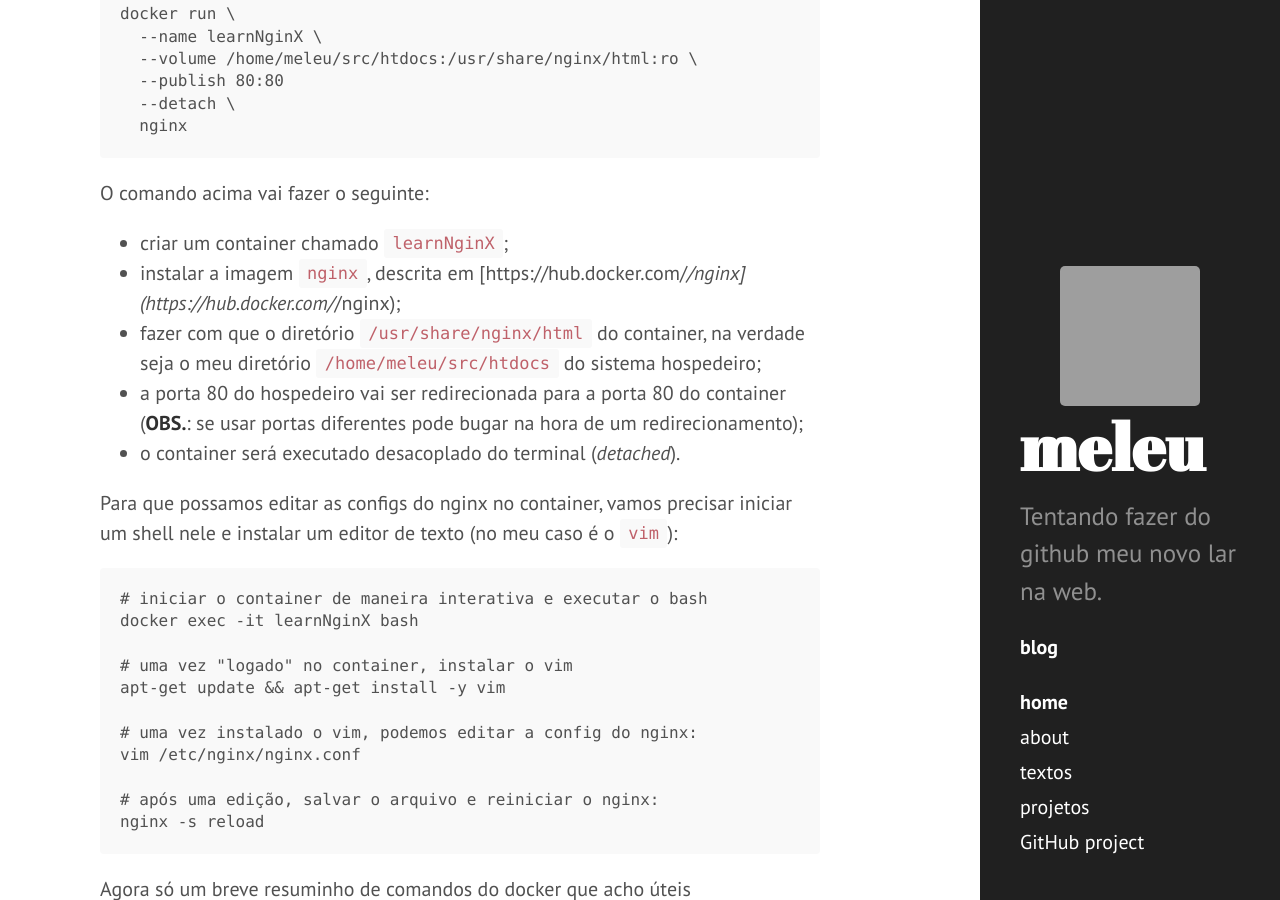
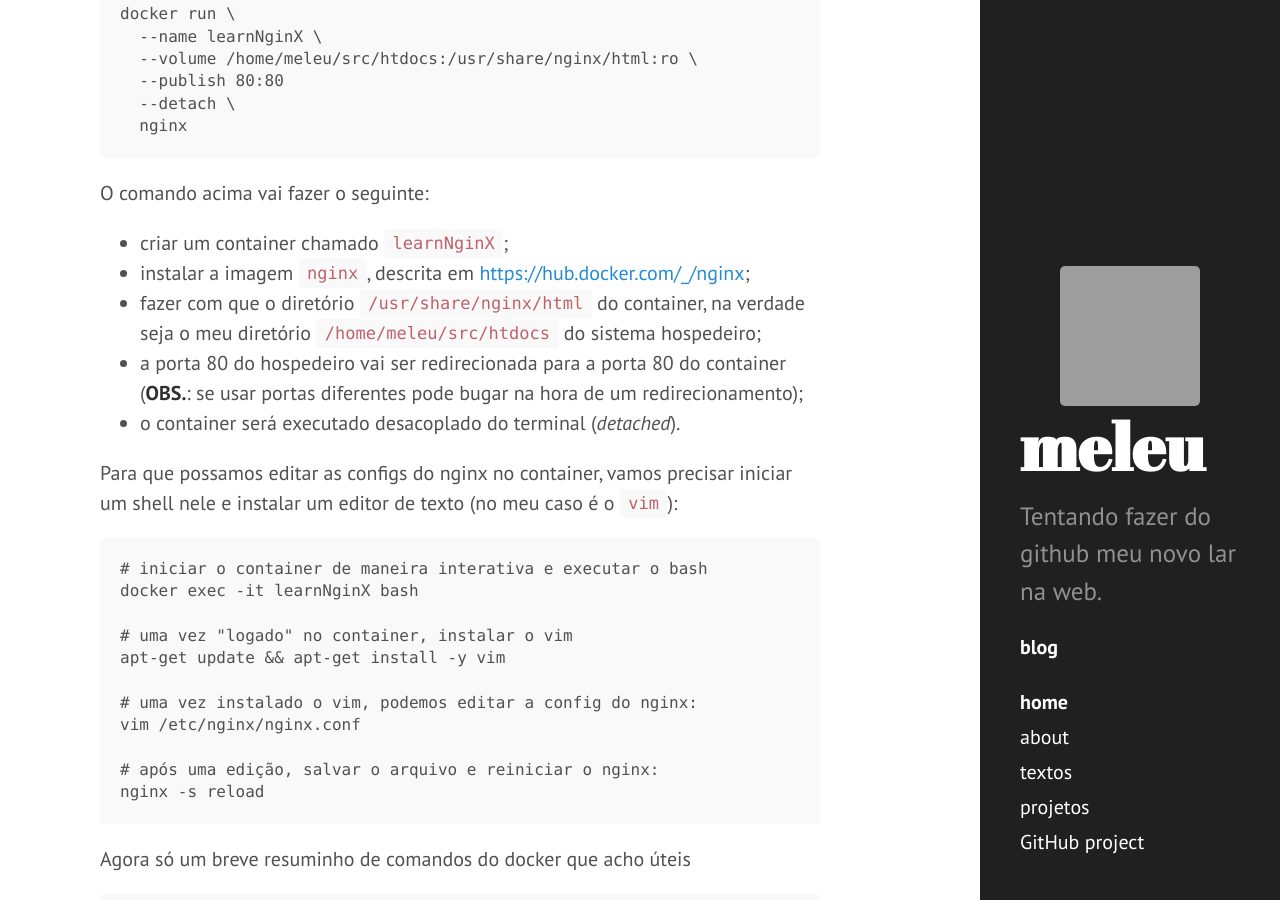
Before and after one commit to meleu/meleu.github.io, a Jekyll site: the page built from _posts/2020-04-14-nginx.md, in a window 1280 px wide and 900 px high, scrolled down 3009 px. Built offline with Jekyll 4.4.1, drawn with Linux system fonts in a browser that asks for light colours; comment, search, counter and statistics services are not loaded; grey boxes are pictures that could not be loaded.

Commit message:
markdown peculiarity

````diff
--- a/_posts/2020-04-14-nginx.md
+++ b/_posts/2020-04-14-nginx.md
@@ -99,7 +99,7 @@ docker run \
 ```
 O comando acima vai fazer o seguinte:
 - criar um container chamado `learnNginX`;
-- instalar a imagem `nginx`, descrita em [https://hub.docker.com/_/nginx](https://hub.docker.com/_/nginx);
+- instalar a imagem `nginx`, descrita em [https://hub.docker.com/\_/nginx](https://hub.docker.com/_/nginx);
 - fazer com que o diretório `/usr/share/nginx/html` do container, na verdade seja o meu diretório `/home/meleu/src/htdocs` do sistema hospedeiro;
 - a porta 80 do hospedeiro vai ser redirecionada para a porta 80 do container (**OBS.**: se usar portas diferentes pode bugar na hora de um redirecionamento);
 - o container será executado desacoplado do terminal (_detached_).
````
